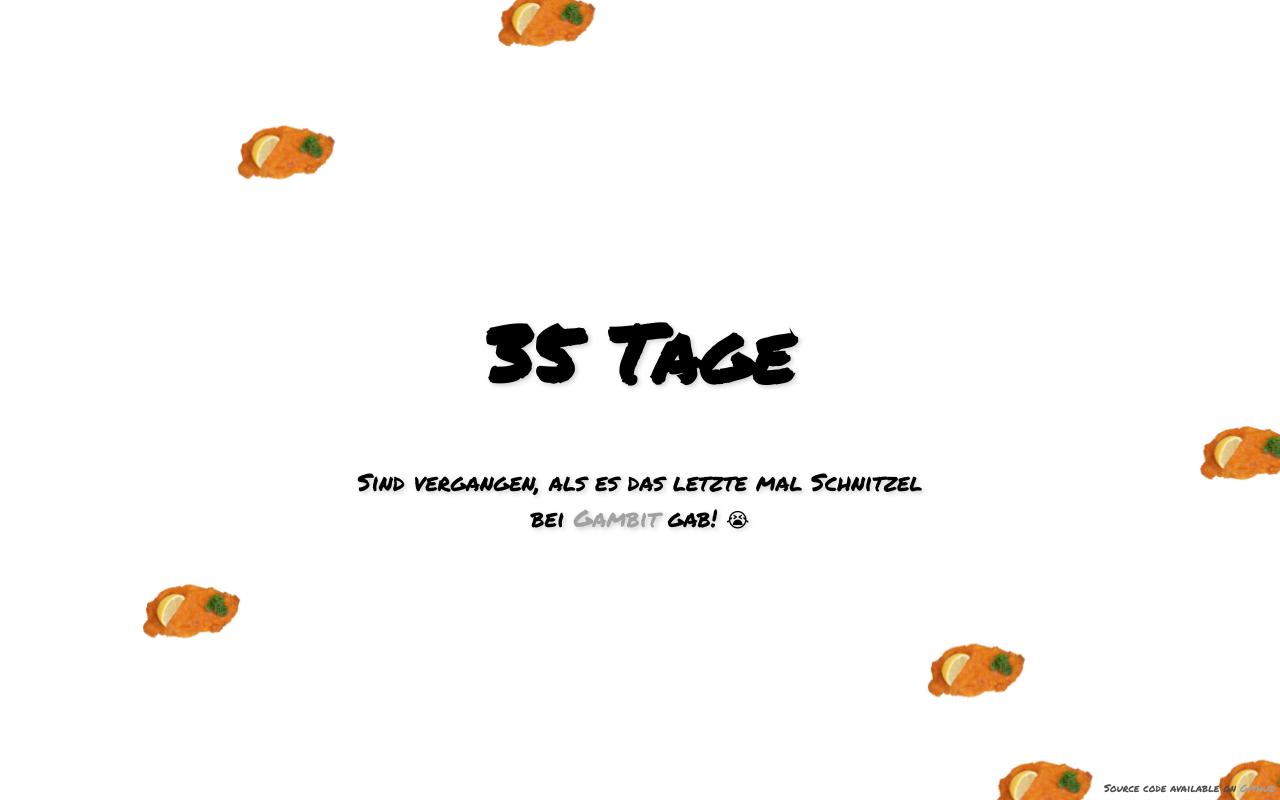
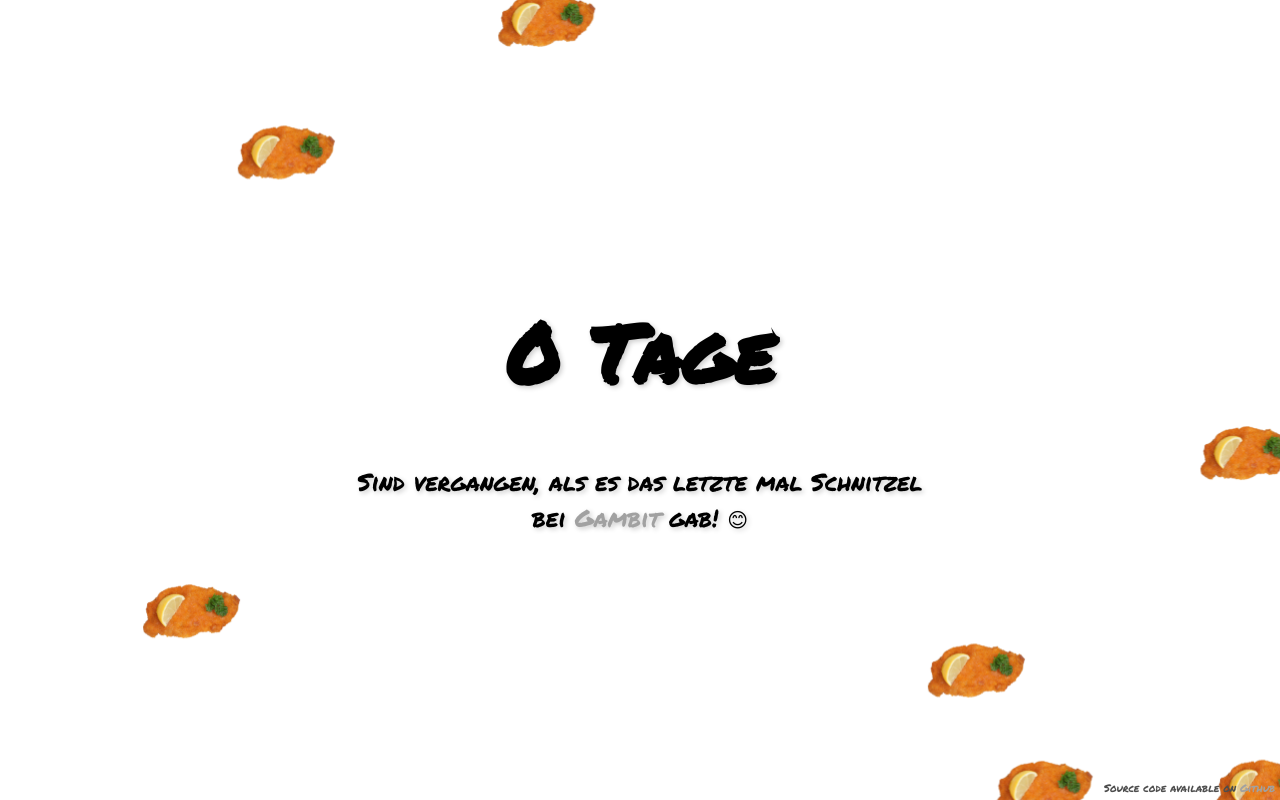
Before and after one commit to bastilimbach/wanngabesdasletztemalschnitzel.de, a plain HTML site: page index.html in a window 1280 px wide. Drawn offline with Linux system fonts and the light colour scheme.

Commit message:
[Bot] :tada: Update lastDateOfSchnitzel

```diff
--- a/index.html
+++ b/index.html
@@ -41,7 +41,7 @@
     </small>
   </div>
   <script type="text/javascript ">
-    var lastDateOfSchnitzel = new Date('09/04/2018')
+    var lastDateOfSchnitzel = new Date(1539032853313)
     var emojis = ['😊', '🙄', '🤨', '😢', '😰', '😭']
     var emotion;
 
```
